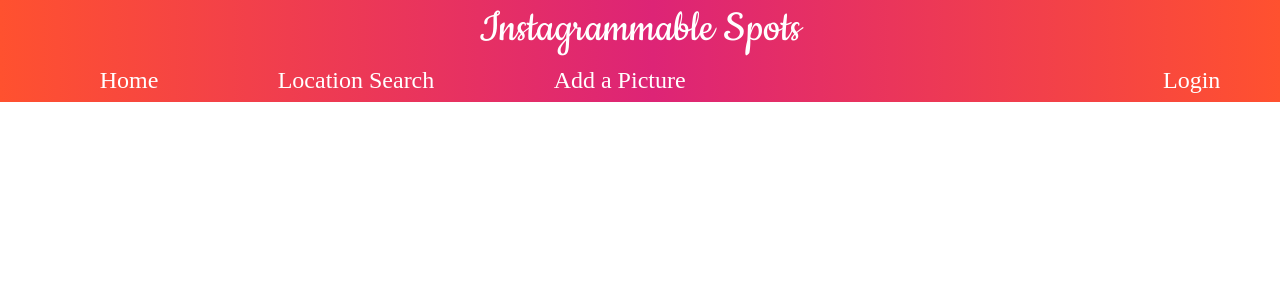
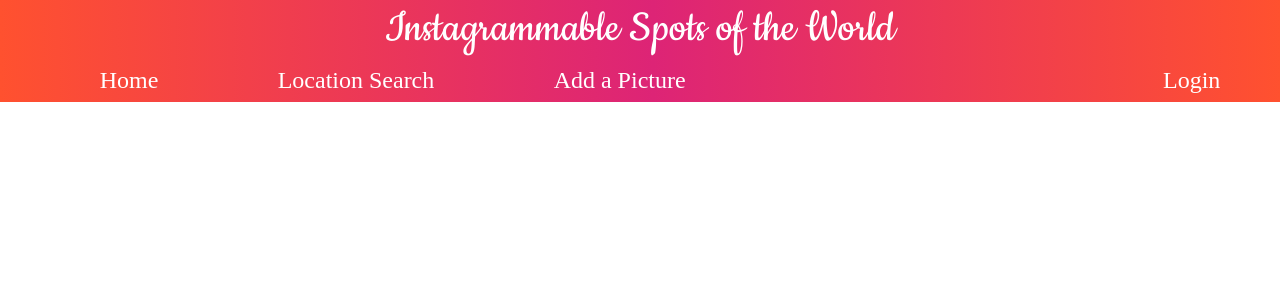
Before and after one commit to anakp07/capstone-frontend, a React (Create React App) app in the folder frontend/: page / in a window 1280 px wide. Shown: the top 300 px of the page. Built offline with nearby package versions, Linux system fonts and the light colour scheme; a web font is replaced by a local one.

Commit message:
updated Application title

```diff
--- a/frontend/src/components/Nav.js
+++ b/frontend/src/components/Nav.js
@@ -15,7 +15,7 @@ const Nav = (props) => {
 
 return (
     <nav>
-    <h3>Instagrammable Spots</h3>
+    <h3> Instagrammable Spots of the World</h3>
         <ul className="nav-links">
             <li>
                 <h4><Link to="/home" className="nav-text">Home</Link></h4>
```
